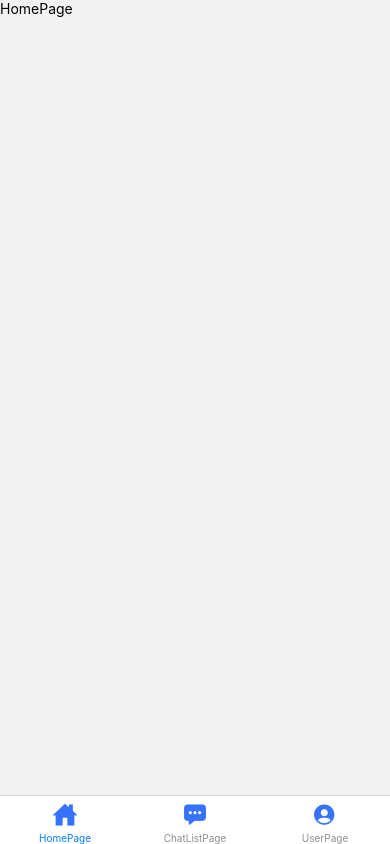
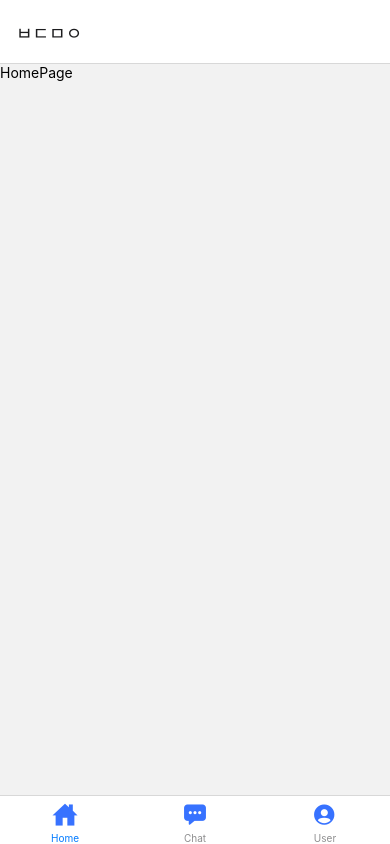
Before and after one commit to Cheol-Cheol/baeda1-moa, a React Native app: screen /Tabs in a window 390 px wide. Built offline with nearby package versions, Linux system fonts and the light colour scheme.

Commit message:
✨ Native Stack Navigation 구현

```diff
--- a/navigation/Navigator.jsx
+++ b/navigation/Navigator.jsx
@@ -1,12 +1,14 @@
 import React from "react";
 import { createNativeStackNavigator } from "@react-navigation/native-stack";
 import Tabs from "../navigation/Tabs";
+import Stack from "./Stack";
 
 const Nav = createNativeStackNavigator();
 
 const navigator = () => (
-  <Nav.Navigator screenOptions={{ headerShown: false }}>
+  <Nav.Navigator screenOptions={{ headerShown: false, presentation: "modal" }}>
     <Nav.Screen name="Tabs" component={Tabs} />
+    <Nav.Screen name="Stack" component={Stack} />
   </Nav.Navigator>
 );
 
--- /dev/null
+++ b/navigation/Stack.jsx
@@ -0,0 +1,15 @@
+import React from "react";
+import { createNativeStackNavigator } from "@react-navigation/native-stack";
+import WritePage from "../screen/WritePage";
+
+const NativeStack = createNativeStackNavigator();
+
+const Stack = () => {
+  return (
+    <NativeStack.Navigator>
+      <NativeStack.Screen name="WritePage" component={WritePage} />
+    </NativeStack.Navigator>
+  );
+};
+
+export default Stack;
--- a/navigation/Tabs.jsx
+++ b/navigation/Tabs.jsx
@@ -9,17 +9,17 @@ const Tab = createBottomTabNavigator();
 
 const Tabs = () => {
   return (
-    <Tab.Navigator
-      initialRouteName="HomePage"
-      screenOptions={{ headerShown: false }}
-    >
+    <Tab.Navigator initialRouteName="HomePage">
       <Tab.Screen
         name="HomePage"
         component={HomePage}
         options={{
+          // 📍 나중에 로고 이미지로 대체
+          title: "ㅂㄷㅁㅇ",
           tabBarIcon: ({ focused, color, size }) => {
             return <Ionicons name="home-sharp" size={size} color="#3772FF" />;
           },
+          tabBarLabel: "Home",
         }}
       />
       <Tab.Screen
@@ -31,6 +31,7 @@ const Tabs = () => {
               <Ionicons name="chatbox-ellipses" size={size} color="#3772FF" />
             );
           },
+          tabBarLabel: "Chat",
         }}
       />
       <Tab.Screen
@@ -46,6 +47,7 @@ const Tabs = () => {
               />
             );
           },
+          tabBarLabel: "User",
         }}
       />
     </Tab.Navigator>
```
